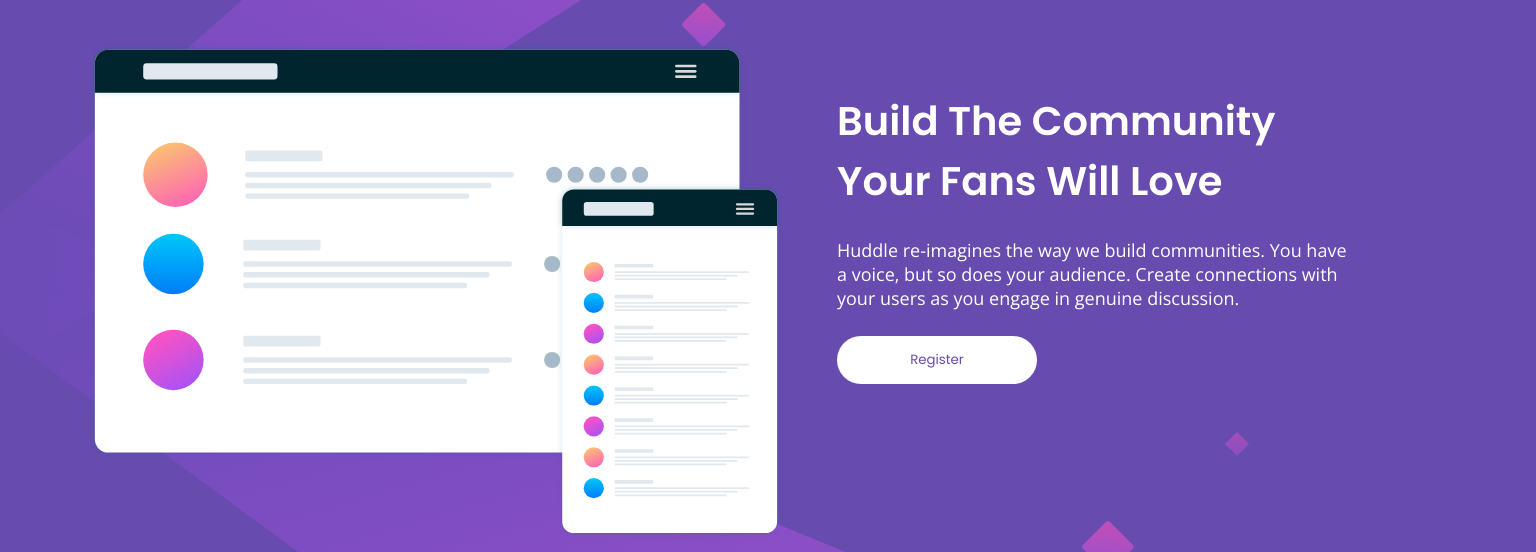
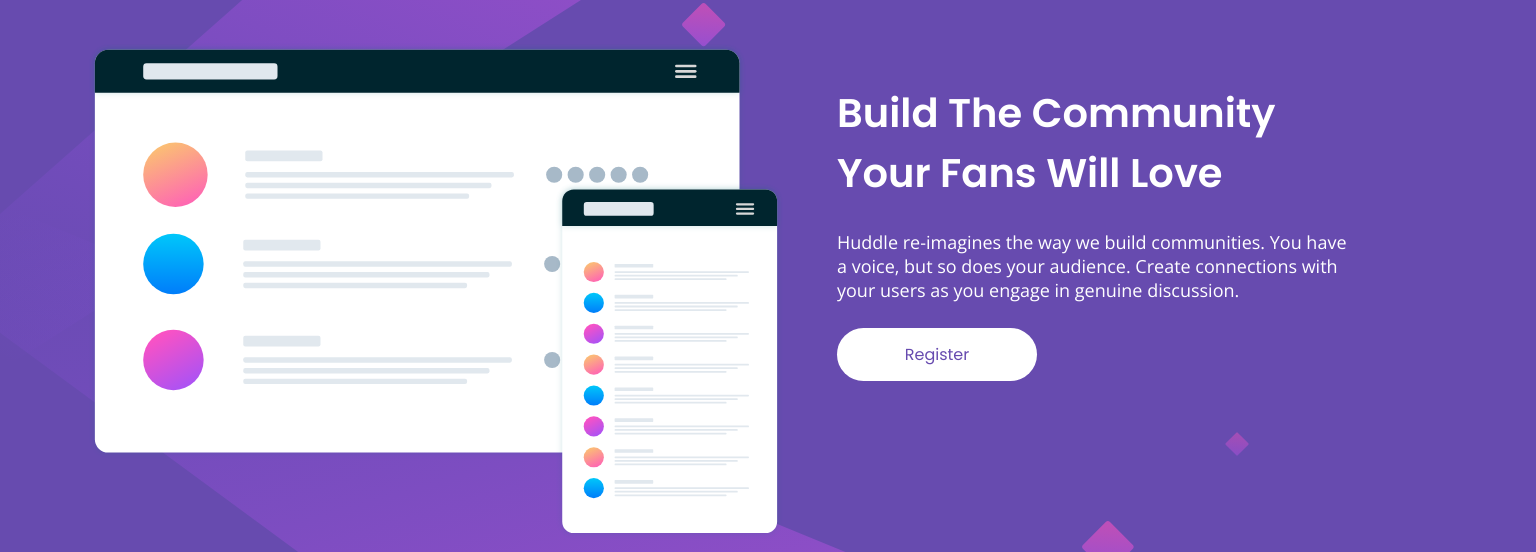
Before and after one commit to AnisBacha/Huddle-landing-page, a plain HTML site: page index.html in a window 1536 px wide. Shown: the part 162-714 px from the top of the page. Drawn offline with nearby package versions, Linux system fonts and the light colour scheme.

Commit message:
matching design

```diff
--- a/css/style.css
+++ b/css/style.css
@@ -97,7 +97,7 @@
     }
     .main__h1{
         font-size: 2.5rem;
-        margin-block-start: 3rem;
+        margin-block-start: 2.5rem;
     }
     .main__p{
         font-size: 1.125rem;
@@ -105,6 +105,7 @@
     }
     .main__button{
         max-width: 200px;
+        font-size: 1rem;
     }
     .main div{
         position: fixed;
```
